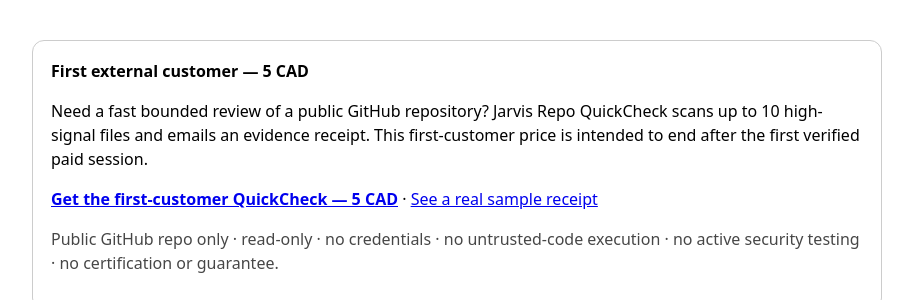
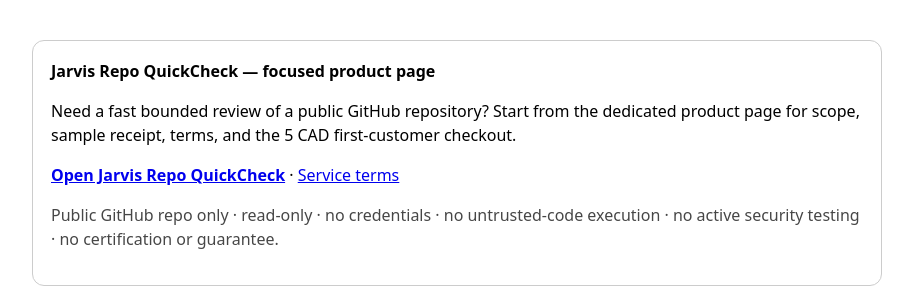
Before and after one commit to tardifmorencytristan-glitch/Tristan, a plain HTML site: page index.html in a window 1280 px wide. Shown: the top 300 px of the page, without its empty margins (183-1096 px from the left). Drawn offline with Linux system fonts and the light colour scheme.

Commit message:
Route public front door through focused QuickCheck product page

```diff
--- a/index.html
+++ b/index.html
@@ -7,7 +7,7 @@
 <style>body{font-family:system-ui;max-width:850px;margin:40px auto;padding:0 18px;line-height:1.5}input,button{font:inherit;padding:10px;margin:5px 0;width:100%;box-sizing:border-box}button{cursor:pointer}.card{border:1px solid #ccc;border-radius:12px;padding:18px;margin:16px 0}code{background:#eee;padding:2px 5px;border-radius:4px}.ok{font-weight:700}.muted{opacity:.72}.row{display:grid;grid-template-columns:1fr 1fr;gap:8px}@media(max-width:600px){.row{grid-template-columns:1fr}}</style>
 </head>
 <body>
-<div class="card"><strong>First external customer — 5 CAD</strong><p>Need a fast bounded review of a public GitHub repository? Jarvis Repo QuickCheck scans up to 10 high-signal files and emails an evidence receipt. This first-customer price is intended to end after the first verified paid session.</p><p><a href="https://buy.stripe.com/5kQaEX2qobRg1NR8Pm83C0g"><strong>Get the first-customer QuickCheck — 5 CAD</strong></a> · <a href="https://github.com/tardifmorencytristan-glitch/Tristan/blob/main/examples/REPO_QUICKCHECK_SAMPLE.md">See a real sample receipt</a></p><p class="muted">Public GitHub repo only · read-only · no credentials · no untrusted-code execution · no active security testing · no certification or guarantee.</p></div>
+<div class="card"><strong>Jarvis Repo QuickCheck — focused product page</strong><p>Need a fast bounded review of a public GitHub repository? Start from the dedicated product page for scope, sample receipt, terms, and the 5 CAD first-customer checkout.</p><p><a href="quickcheck.html"><strong>Open Jarvis Repo QuickCheck</strong></a> · <a href="QUICKCHECK_TERMS.md">Service terms</a></p><p class="muted">Public GitHub repo only · read-only · no credentials · no untrusted-code execution · no active security testing · no certification or guarantee.</p></div>
 <h1>Scientific Equation ↔ Code Consistency Checker</h1>
 <p>Check whether two bounded mathematical expressions agree on deterministic numerical tests. Everything runs locally in your browser.</p>
 <div class="card">
```
